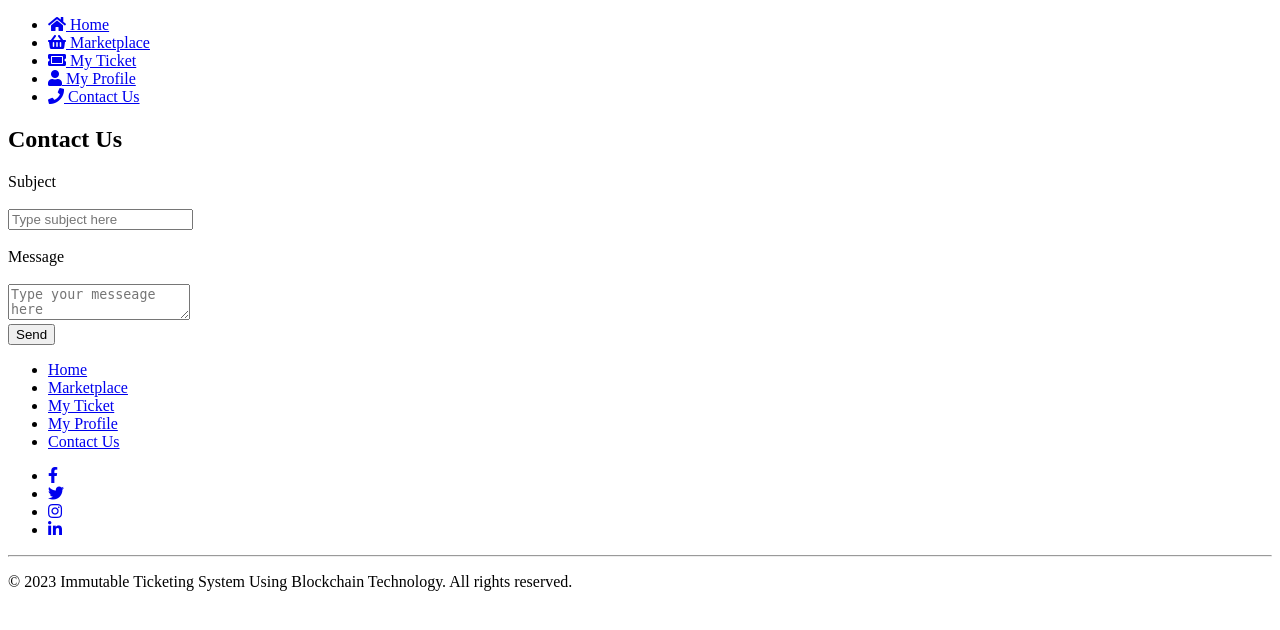
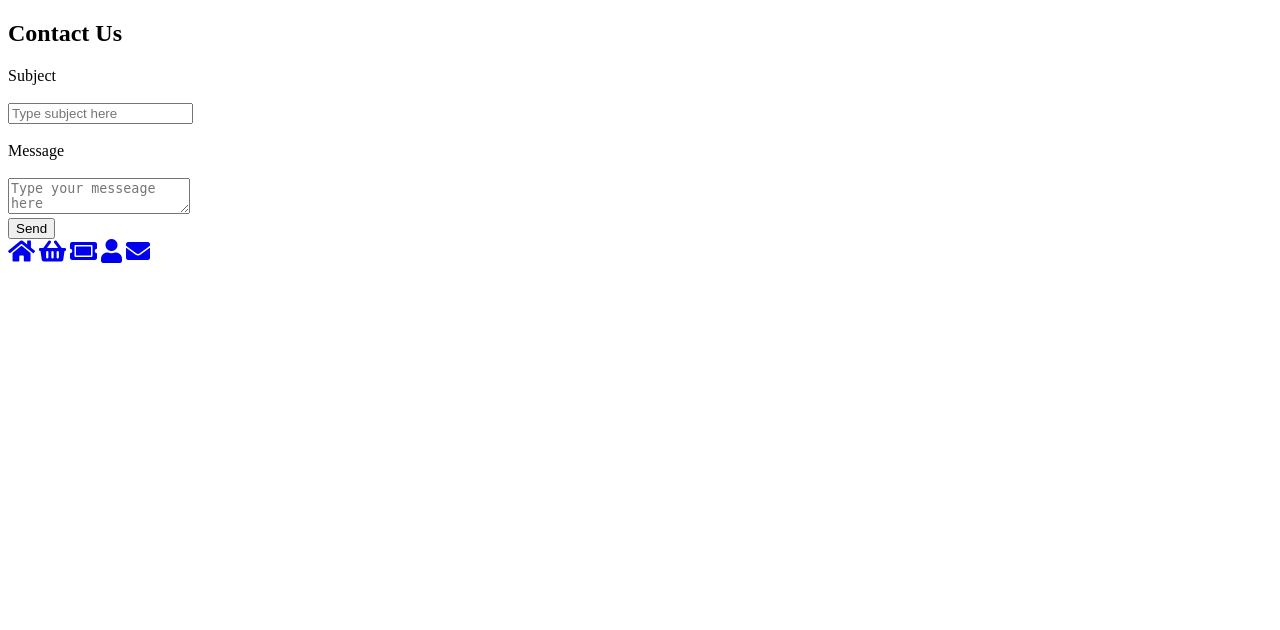
Before and after one commit to taleisa/Immutable-Ticketing, a Django app: template immutableTicketing/access/templates/contactUs.html in a window 1280 px wide. Shown: the top 630 px of the page. Run offline with Django 4.2, Linux system fonts and the light colour scheme; the template is opened without the code that fills it, so the values that code supplies are empty.

Commit message:
new footer

```diff
--- a/immutableTicketing/access/templates/contactUs.html
+++ b/immutableTicketing/access/templates/contactUs.html
@@ -13,20 +13,6 @@
 </head>
 
 <body>
-    <header>
-        <div class="container">
-            <nav>
-                <ul class="menu">
-                    <li><a href="#"><i class="fas fa-home"></i> Home</a></li>
-                    <li><a href="#"><i class="fas fa-shopping-basket"></i> Marketplace</a></li>
-                    <li><a href="#"><i class="fas fa-ticket-alt"></i> My Ticket</a></li>
-                    <li><a href="#"><i class="fas fa-user"></i> My Profile</a></li>
-                    <li><a href="#"><i class="fas fa-phone"></i> Contact Us</a></li>
-                </ul>
-            </nav>
-        </div>
-    </header>
-
     <section class="contactUsSection">
         <div class="container">
             <div class="section-header">
@@ -54,34 +40,17 @@
 
     </script>
     <footer class="footer">
-        <div class="container">
-            <div class="footer-top">
-                <div class="footer-logo">
-                </div>
-                <div class="footer-links">
-                    <ul>
-                        <li><a href="#">Home</a></li>
-                        <li><a href="#">Marketplace</a></li>
-                        <li><a href="#">My Ticket</a></li>
-                        <li><a href="#">My Profile</a></li>
-                        <li><a href="#">Contact Us</a></li>
-                    </ul>
-                </div>
-                <div class="footer-social">
-                    <ul>
-                        <li><a href="#"><i class="fab fa-facebook-f"></i></a></li>
-                        <li><a href="#"><i class="fab fa-twitter"></i></a></li>
-                        <li><a href="#"><i class="fab fa-instagram"></i></a></li>
-                        <li><a href="#"><i class="fab fa-linkedin-in"></i></a></li>
-                    </ul>
-                </div>
-            </div>
-            <hr>
-            <div class="footer-bottom">
-                <p>&copy; 2023 Immutable Ticketing System Using Blockchain Technology. All rights reserved.</p>
-            </div>
-        </div>
-    </footer>
+				<a href="homePage.html" class="home-page"><i class="fas fa-home" style='font-size:24px'></i></a>
+				<a href="marketplacePage.html" class="marketplace-page"><i class="fas fa-shopping-basket" style='font-size:24px'></i></a>
+				<a href="myTicket.html" class="ticket-page"><i class="fas fa-ticket-alt" style='font-size:24px'></i></a>
+				<a href="myProfile.html" class="profile-page"><i class="fas fa-user" style='font-size:24px'></i></a>
+				<a href="contactUs.html" class="contact-page"><i class="fas fa-envelope" style='font-size:24px'></i></a>
+			</footer>
+		<script>
+				document.addEventListener("DOMContentLoaded", function() {
+					document.querySelector('.contact-page').classList.add('active');
+				});
+		</script>
 </body>
 
 </html>
```
